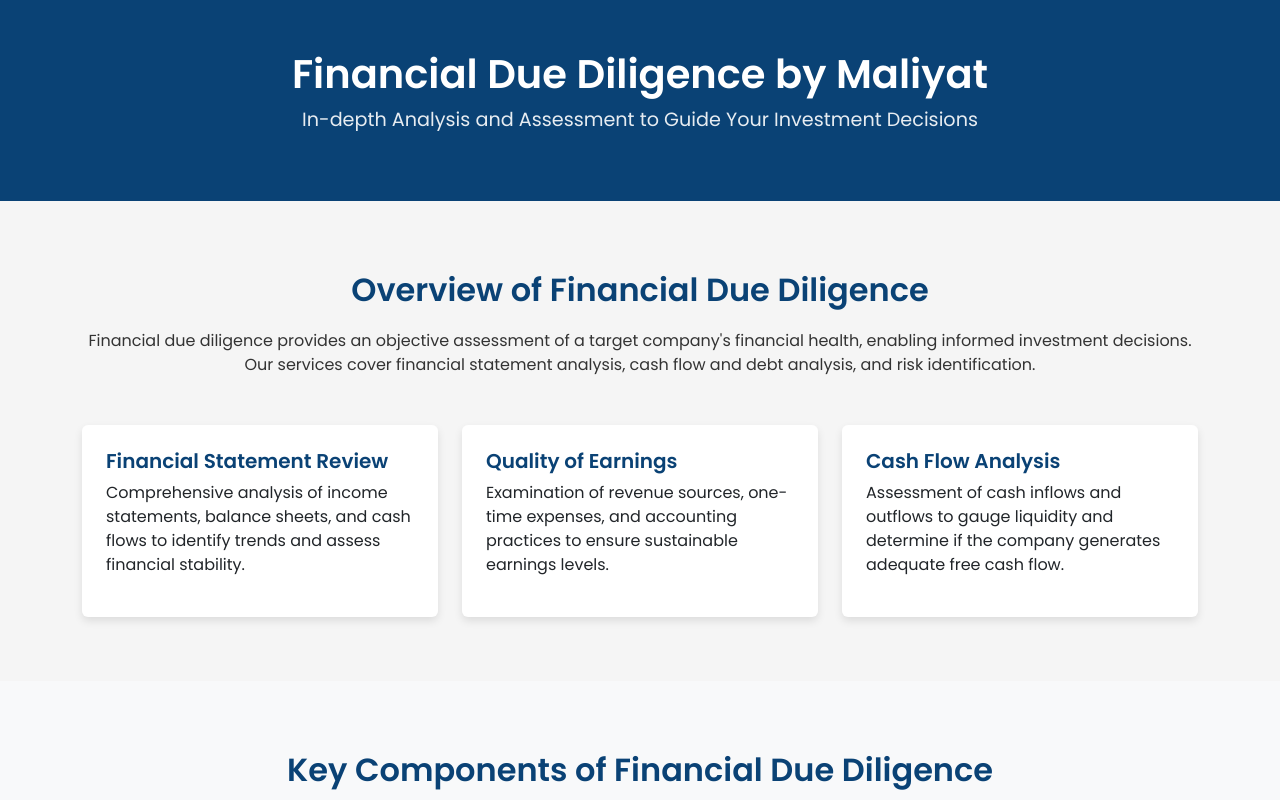
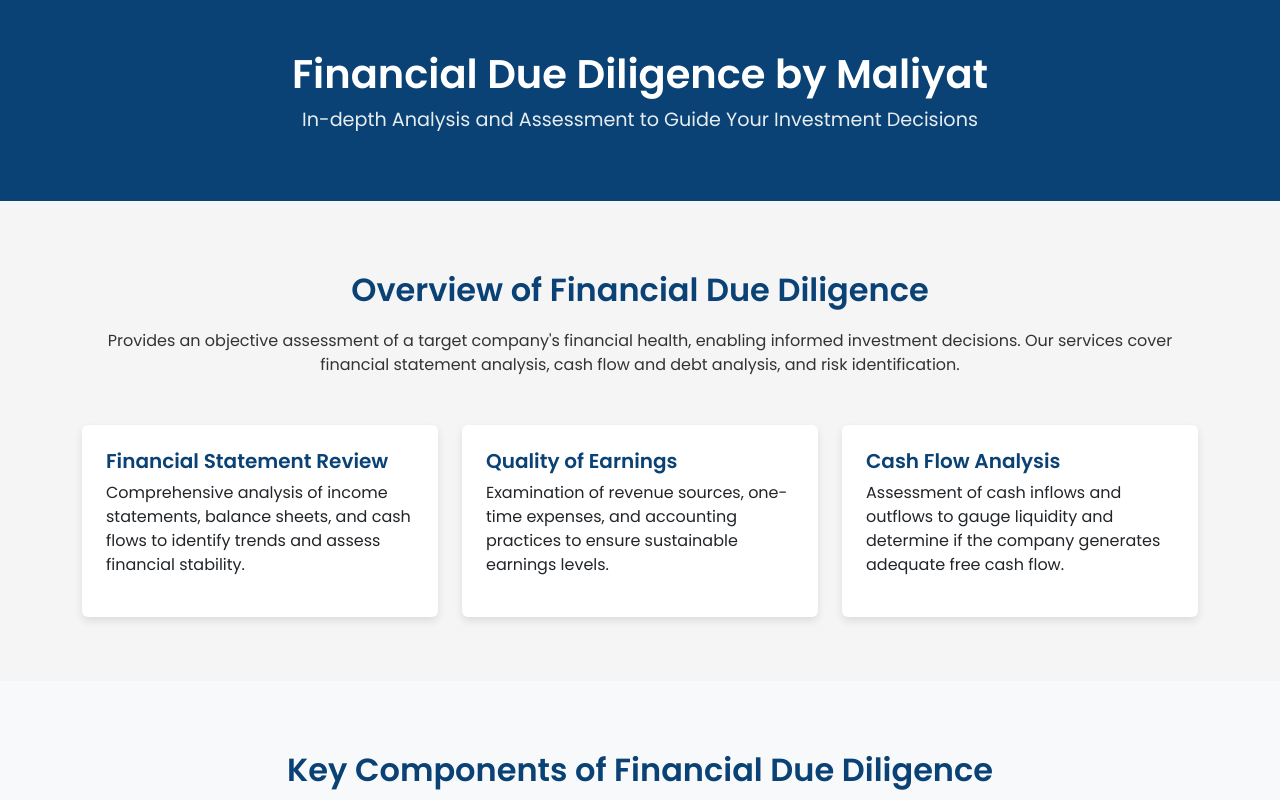
Before and after one commit to devmuddasir/maliyat, a plain HTML site: page index.html in a window 1280 px wide. Shown: the top 800 px of the page. Drawn offline with nearby package versions, Linux system fonts and the light colour scheme.

Commit message:
Update index.html

```diff
--- a/index.html
+++ b/index.html
@@ -99,7 +99,7 @@
         <div class="container">
             <h2 class="section-title" data-gsap>Overview of Financial Due Diligence</h2>
             <p class="text-center mb-5" data-gsap>
-                Financial due diligence provides an objective assessment of a target company's financial health, enabling informed investment decisions. Our services cover financial statement analysis, cash flow and debt analysis, and risk identification.
+                Provides an objective assessment of a target company's financial health, enabling informed investment decisions. Our services cover financial statement analysis, cash flow and debt analysis, and risk identification.
             </p>
             <div class="row">
                 <div class="col-lg-4 col-md-6 mb-4" data-gsap>
```
